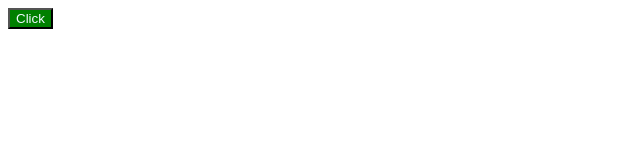
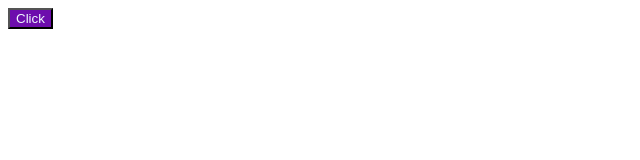
Before and after one commit to JuniorPires-Stim/Aula-Git, a plain HTML site: page index.html in a window 1280 px wide. In both pictures the pointer is over the button "Click". Shown: the full height of the page, 0-640 px from the left. Drawn offline with Linux system fonts and the light colour scheme.

Commit message:
Cor do Botão

```diff
--- a/aulaBotao.css
+++ b/aulaBotao.css
@@ -3,5 +3,5 @@
     color: aliceblue;
 }
 .botao:hover{
-    background-color: green;
+    background-color: rgb(109, 13, 173);
 }
```
